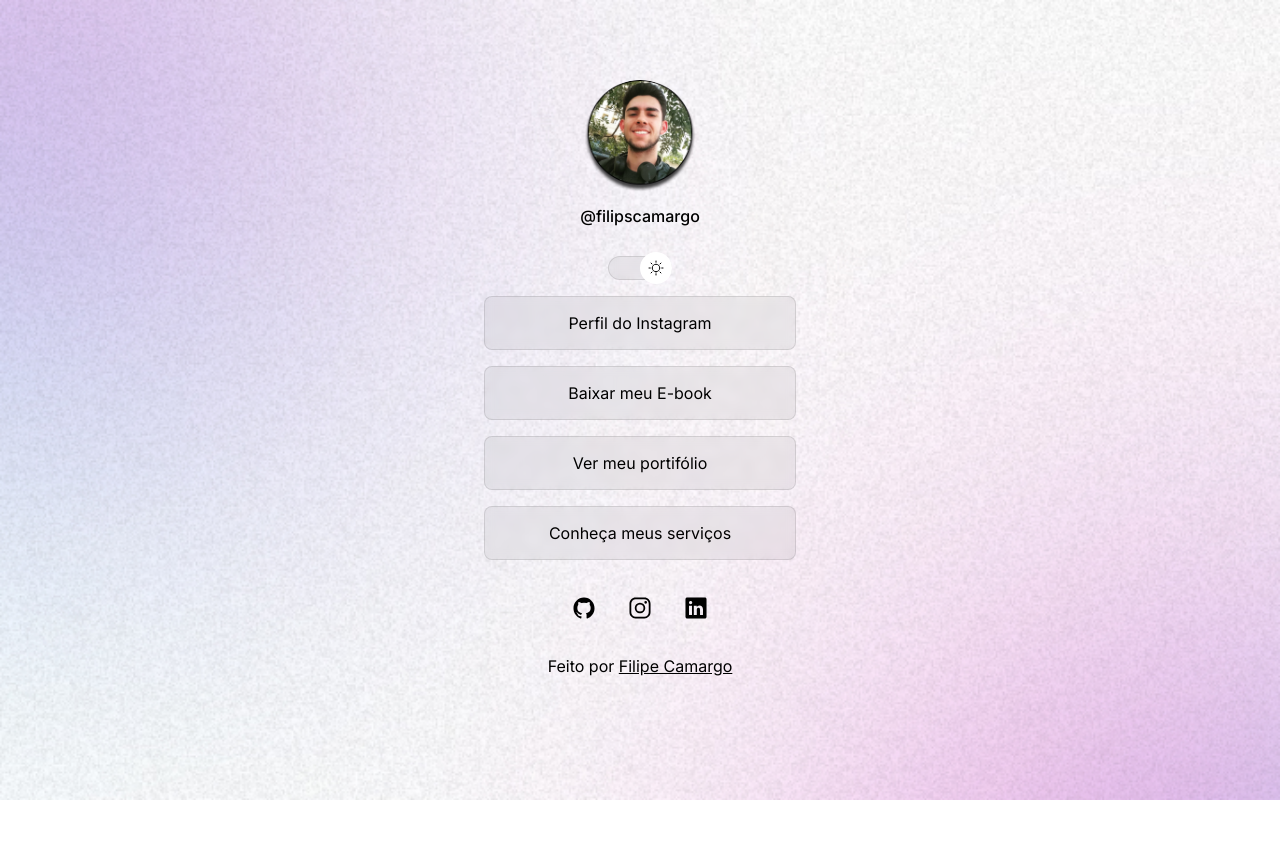
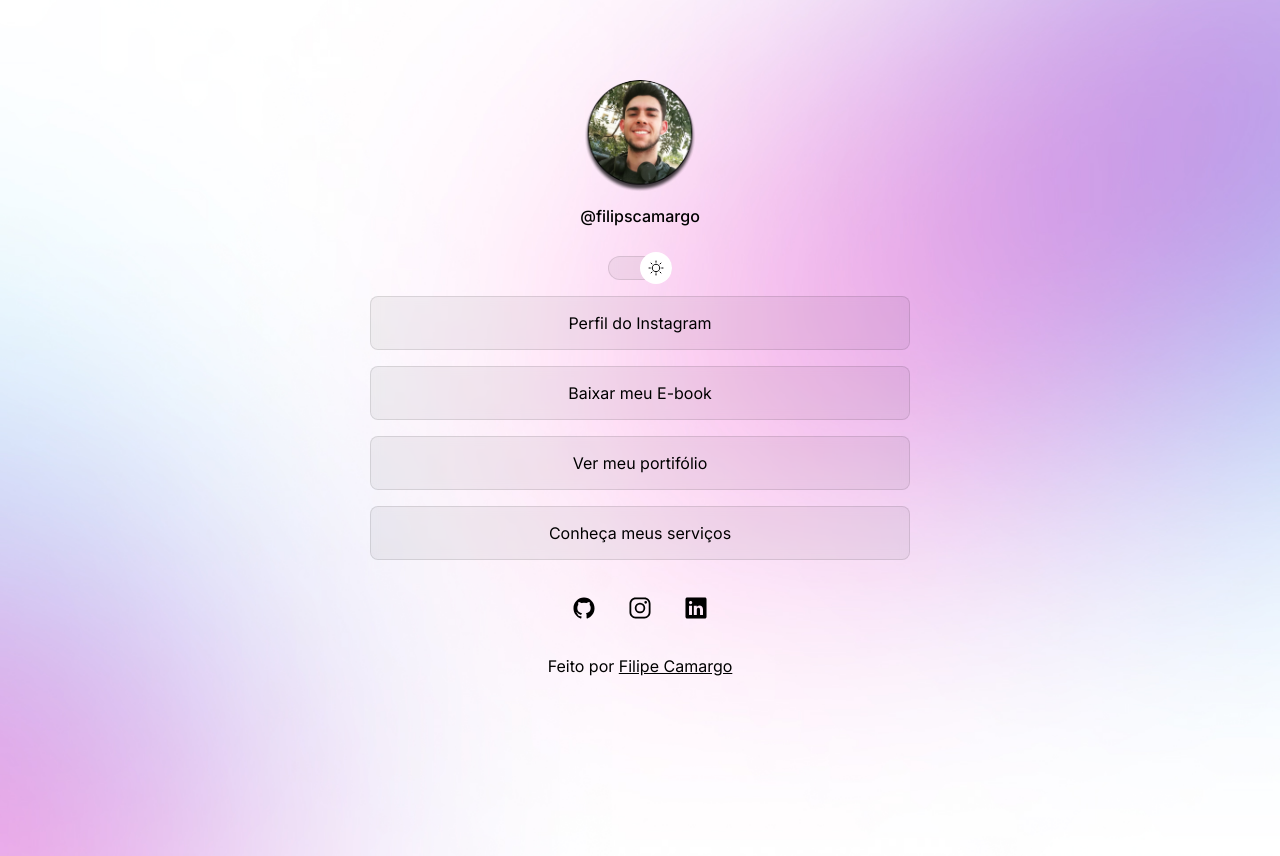
Before and after one commit to FilipeCamargo/Projeto_Links_Profissionais, a plain HTML site: page index.html in a window 1280 px wide. Both pictures are taken after a click on the button 624 px from the left and 268 px from the top of the page. Before the commit the page ends 800 px from the top, so only its background shows below. Drawn offline with nearby package versions, Linux system fonts and the light colour scheme.

Commit message:
adjust background width

```diff
--- a/css/styles.css
+++ b/css/styles.css
@@ -42,12 +42,16 @@ body{
     /* é possível colocar background: color image repeat position/size */
 
     background: var(--url-bg) no-repeat top center/cover;
+
+    height: 100vh;
 }
 
 #container{ /* caixa display block */
-    width: 360px;
+    width: 100%;
+    max-width: 588px;
     margin: auto; /* para alinhar a div no centro */
     margin-top: 56px;
+
 
     padding: 0px 24px;
 }
@@ -162,3 +166,15 @@ ul li a:hover{
 footer{
     text-align: center;
 }
+
+/* media background */
+
+@media (min-width: 700px) {
+    :root{
+        --url-bg: url(../assets/bg-desktop.jpg);
+    }
+
+    .light{
+        --url-bg: url(../assets/bg-desktop-light.jpg);
+    }
+}
--- a/index.html
+++ b/index.html
@@ -6,7 +6,7 @@
     <link href="https://fonts.googleapis.com/css2?family=Inter:wght@400;500&display=swap" rel="stylesheet">
     <meta charset="UTF-8">
     <meta name="viewport" content="width=device-width, initial-scale=1.0">
-    <title>Projeto RocketSeat</title>
+    <title>Projeto Links Pessoais</title>
 
     <link rel="stylesheet" href="./css/styles.css">
 </head>
```
